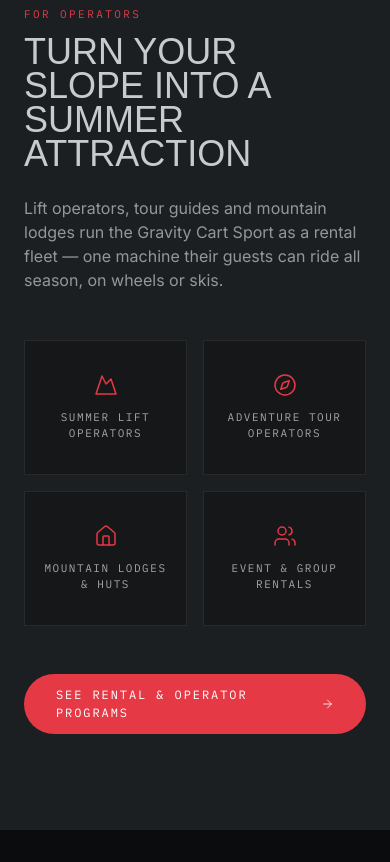
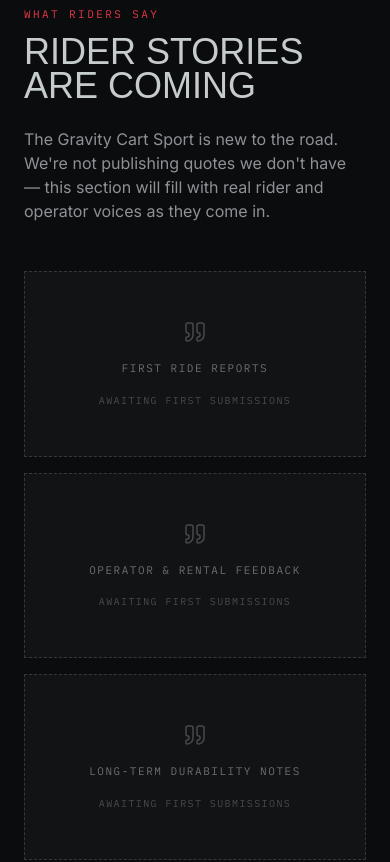
Before and after one commit to linkworld-sites/landing-gravitycart-ff2641, a Next.js app: page / in a window 390 px wide. Shown: the part 9540-10402 px from the top of the page. Built offline with nearby package versions, Linux system fonts and the light colour scheme; no server answers; a web font is replaced by a local one.

Commit message:
Add honest placeholder section for rider testimonials on homepage
No fabricated quotes/names — labeled slots stating real voices are pending.

```diff
--- a/src/app/page.tsx
+++ b/src/app/page.tsx
@@ -8,6 +8,7 @@
 import { NumbersBand } from "@/components/gc/NumbersBand";
 import { StepsRail } from "@/components/gc/StepsRail";
 import { ComponentGrid } from "@/components/gc/ComponentGrid";
+import { RiderVoices } from "@/components/gc/RiderVoices";
 import { OperatorsTeaser } from "@/components/gc/OperatorsTeaser";
 import { VideoCTA } from "@/components/gc/VideoCTA";
 
@@ -27,6 +28,7 @@
       <NumbersBand />
       <StepsRail />
       <ComponentGrid />
+      <RiderVoices />
       <OperatorsTeaser />
       <VideoCTA />
     </main>
--- /dev/null
+++ b/src/components/gc/RiderVoices.tsx
@@ -0,0 +1,50 @@
+"use client";
+
+import { Quote } from "lucide-react";
+import { FadeUp } from "./FadeUp";
+
+const SLOTS = [
+  { label: "FIRST RIDE REPORTS" },
+  { label: "OPERATOR & RENTAL FEEDBACK" },
+  { label: "LONG-TERM DURABILITY NOTES" },
+];
+
+export function RiderVoices() {
+  return (
+    <section className="relative border-t border-aluminum/10 bg-ink py-24">
+      <div className="mx-auto max-w-6xl px-6">
+        <FadeUp className="max-w-2xl">
+          <p className="mb-3 font-mono text-[11px] uppercase tracking-[0.22em] text-signal">
+            WHAT RIDERS SAY
+          </p>
+          <h2 className="font-display text-4xl font-medium uppercase leading-[0.95] text-aluminum md:text-5xl">
+            Rider stories are coming
+          </h2>
+          <p className="mt-6 max-w-xl text-aluminum/70">
+            The Gravity Cart Sport is new to the road. We&apos;re not publishing quotes we
+            don&apos;t have — this section will fill with real rider and operator voices as
+            they come in.
+          </p>
+        </FadeUp>
+
+        <div className="mt-12 grid grid-cols-1 gap-4 sm:grid-cols-3">
+          {SLOTS.map(({ label }, i) => (
+            <FadeUp
+              key={label}
+              delay={i * 0.08}
+              className="flex flex-col items-center justify-center gap-4 border border-dashed border-aluminum/20 bg-graphite/40 px-6 py-12 text-center"
+            >
+              <Quote className="h-6 w-6 text-aluminum/30" strokeWidth={1.5} />
+              <span className="font-mono text-[11px] uppercase tracking-[0.14em] text-aluminum/50">
+                {label}
+              </span>
+              <span className="font-mono text-[10px] uppercase tracking-[0.14em] text-aluminum/30">
+                Awaiting first submissions
+              </span>
+            </FadeUp>
+          ))}
+        </div>
+      </div>
+    </section>
+  );
+}
```
